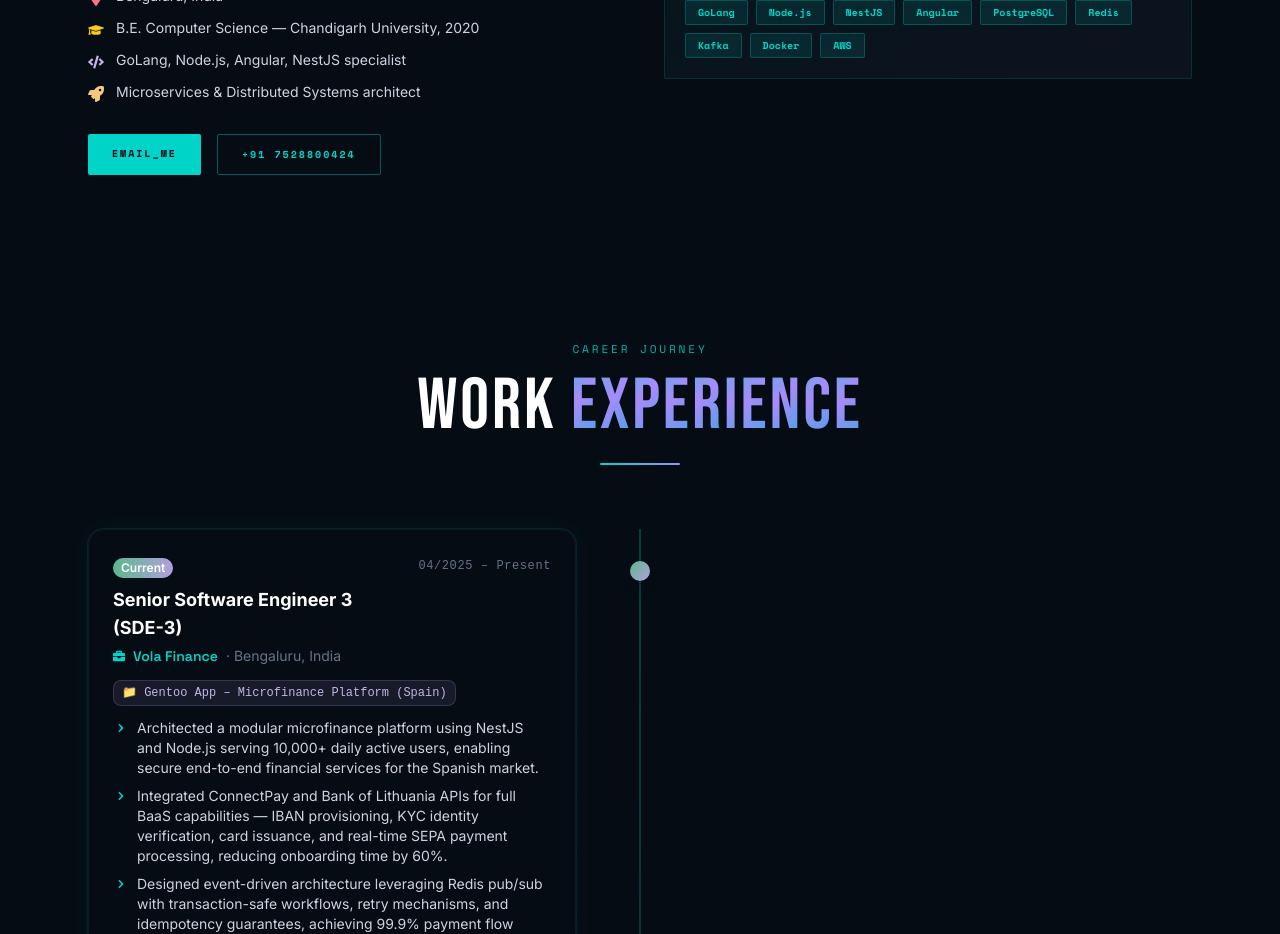
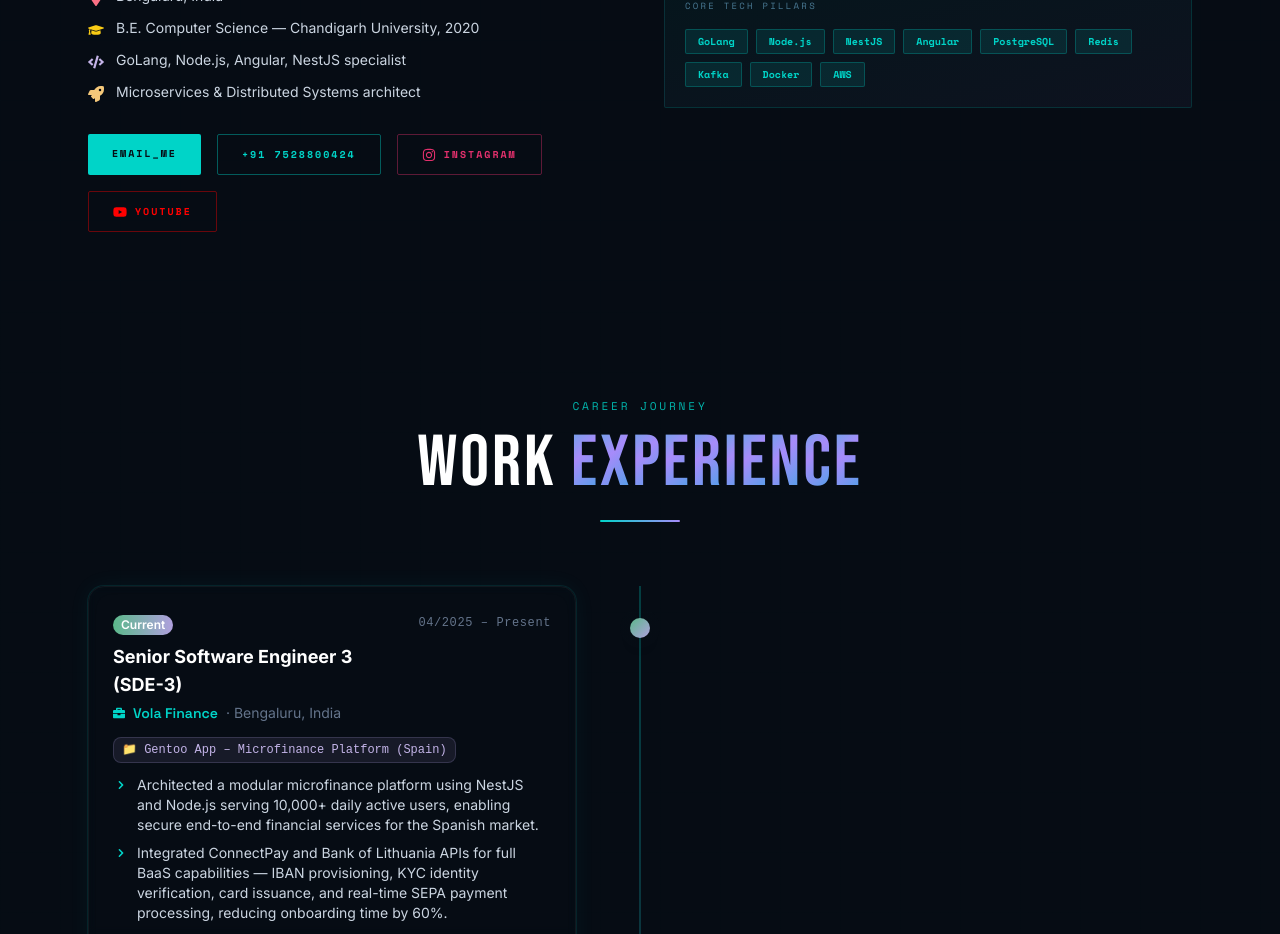
Before and after one commit to aryan297/aryan, a React (Vite) app: page / in a window 1280 px wide. Shown: the part 1540-2474 px from the top of the page. Built offline with nearby package versions, Linux system fonts and the light colour scheme.

Commit message:
about me changes

```diff
--- a/src/components/About.jsx
+++ b/src/components/About.jsx
@@ -1,7 +1,7 @@
 import { motion } from 'framer-motion';
 import { useInView } from 'framer-motion';
 import { useRef } from 'react';
-import { FaGraduationCap, FaMapMarkerAlt, FaCode, FaRocket } from 'react-icons/fa';
+import { FaGraduationCap, FaMapMarkerAlt, FaCode, FaRocket, FaInstagram, FaYoutube } from 'react-icons/fa';
 import { useScrollSound } from '../hooks/useScrollSound';
 import TronLetters from './TronLetters';
 
@@ -106,6 +106,24 @@ const About = () => {
               >
                 +91 7528800424
               </a>
+              <a
+                href="https://www.instagram.com/aryantechstories"
+                target="_blank"
+                rel="noopener noreferrer"
+                className="font-space-mono text-[10px] tracking-[0.2em] px-6 py-3 border border-[#e1306c]/40 text-[#e1306c] font-bold uppercase hover:bg-[#e1306c]/10 transition-colors rounded-sm flex items-center gap-2"
+              >
+                <FaInstagram size={14} />
+                INSTAGRAM
+              </a>
+              <a
+                href="https://www.youtube.com/channel/UCHW7m6lPRdwrVMNv9_GbrUQ/"
+                target="_blank"
+                rel="noopener noreferrer"
+                className="font-space-mono text-[10px] tracking-[0.2em] px-6 py-3 border border-[#ff0000]/40 text-[#ff0000] font-bold uppercase hover:bg-[#ff0000]/10 transition-colors rounded-sm flex items-center gap-2"
+              >
+                <FaYoutube size={14} />
+                YOUTUBE
+              </a>
             </motion.div>
           </motion.div>
 
```
Also changed, not shown: src/components/ArcIdentity.jsx (+18 -18 lines).
